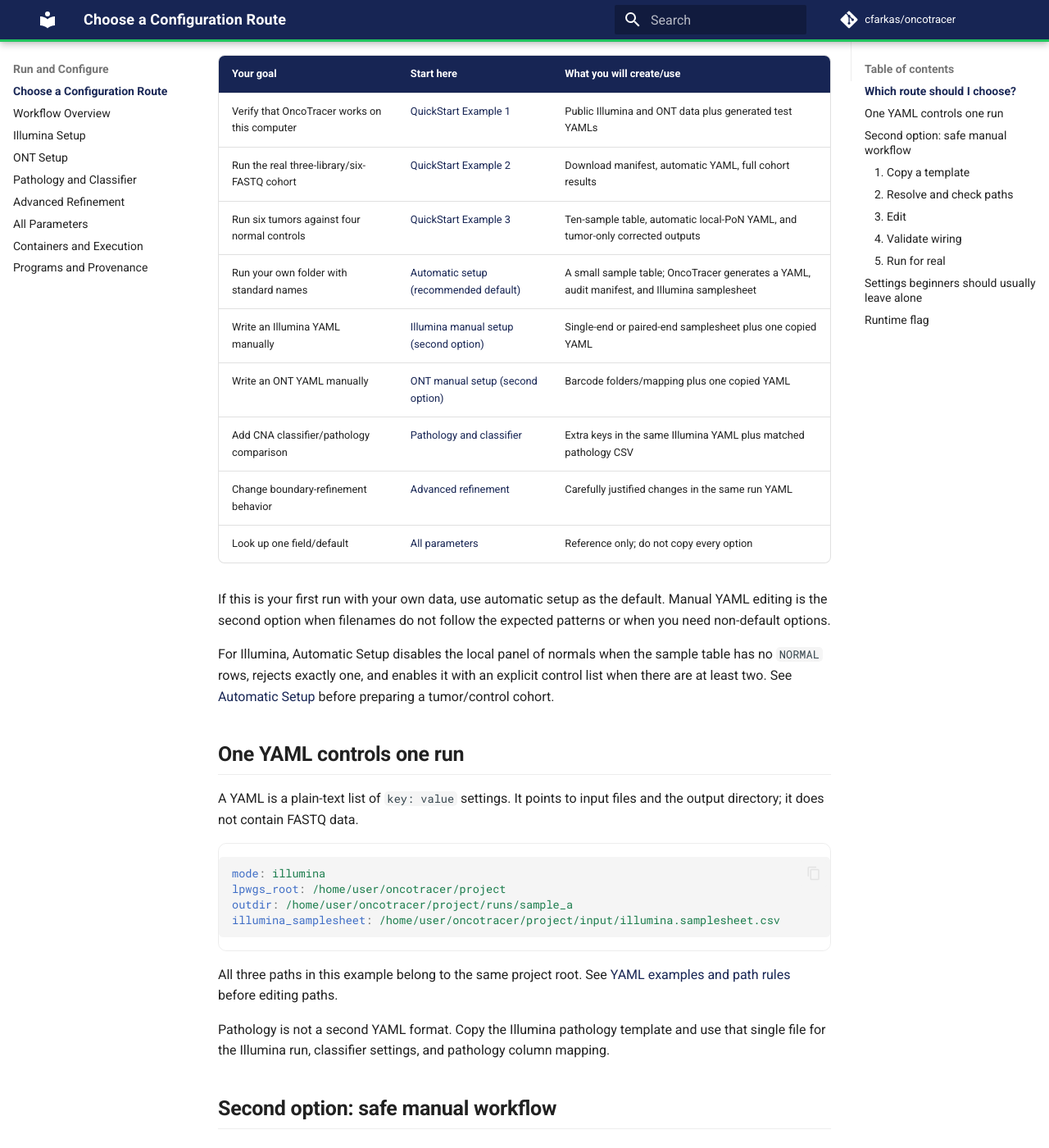
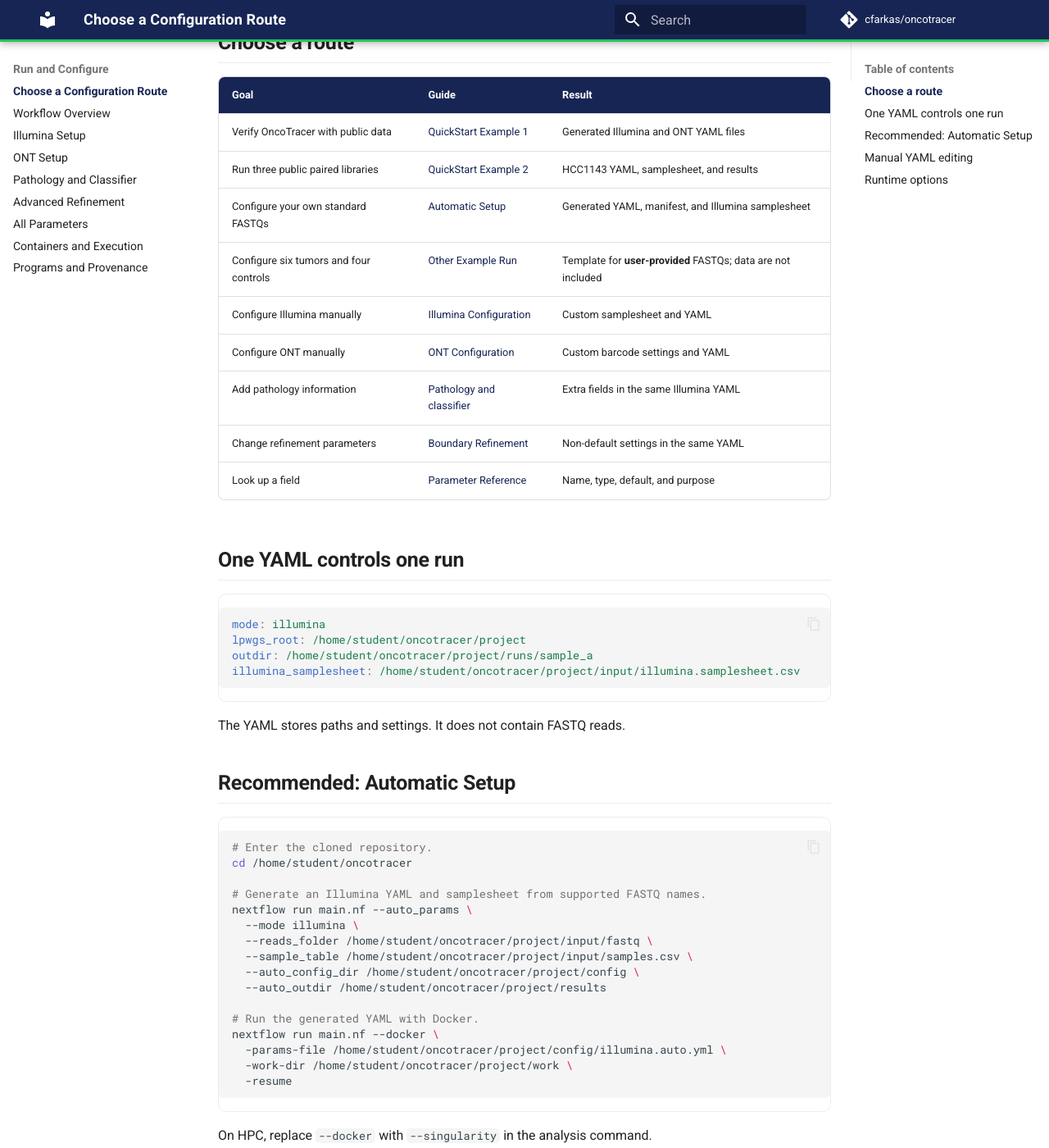
Before and after one commit to cfarkas/oncotracer, an MkDocs documentation site: the page built from docs/configuration.md, in a window 1280 px wide and 1400 px high, scrolled down 288 px. Shown: the whole window at 82% size. Built offline with MkDocs 1.6.1 and Material for MkDocs 9.7.7, drawn with Linux system fonts in a browser that asks for light colours; comment, search, counter and statistics services are not loaded; some of the changed text lies outside the part shown.

Commit message:
Docs: update configuration routes and examples

````diff
--- a/docs/configuration.md
+++ b/docs/configuration.md
@@ -1,103 +1,85 @@
 # Choose how to configure a run
 
-You normally need **one run YAML**, not every configuration page. Use this page as a route selector.
+Most users need one generated YAML. Use Automatic Setup first; edit a YAML manually only when the standard FASTQ naming rules do not fit the study.
 
-## Which route should I choose?
+## Choose a route
 
-| Your goal | Start here | What you will create/use |
+| Goal | Guide | Result |
 | --- | --- | --- |
-| Verify that OncoTracer works on this computer | [QuickStart Example 1](quick_start.md) | Public Illumina and ONT data plus generated test YAMLs |
-| Run the real three-library/six-FASTQ cohort | [QuickStart Example 2](public_cohort.md) | Download manifest, automatic YAML, full cohort results |
-| Run six tumors against four normal controls | [QuickStart Example 3](six_tumor_four_control.md) | Ten-sample table, automatic local-PoN YAML, and tumor-only corrected outputs |
-| Run your own folder with standard names | [Automatic setup (recommended default)](auto_params.md) | A small sample table; OncoTracer generates a YAML, audit manifest, and Illumina samplesheet |
-| Write an Illumina YAML manually | [Illumina manual setup (second option)](configuration/illumina.md#second-option-manual-setup) | Single-end or paired-end samplesheet plus one copied YAML |
-| Write an ONT YAML manually | [ONT manual setup (second option)](configuration/ont.md) | Barcode folders/mapping plus one copied YAML |
-| Add CNA classifier/pathology comparison | [Pathology and classifier](configuration/pathology.md) | Extra keys in the same Illumina YAML plus matched pathology CSV |
-| Change boundary-refinement behavior | [Advanced refinement](configuration/refinement.md) | Carefully justified changes in the same run YAML |
-| Look up one field/default | [All parameters](configuration/parameter_reference.md) | Reference only; do not copy every option |
-
-If this is your first run with your own data, use automatic setup as the default. Manual YAML editing is the second option when filenames do not follow the expected patterns or when you need non-default options.
-
-For Illumina, Automatic Setup disables the local panel of normals when the
-sample table has no `NORMAL` rows, rejects exactly one, and enables it with an
-explicit control list when there are at least two. See [Automatic Setup](auto_params.md)
-before preparing a tumor/control cohort.
+| Verify OncoTracer with public data | [QuickStart Example 1](quick_start.md) | Generated Illumina and ONT YAML files |
+| Run three public paired libraries | [QuickStart Example 2](public_cohort.md) | HCC1143 YAML, samplesheet, and results |
+| Configure your own standard FASTQs | [Automatic Setup](auto_params.md) | Generated YAML, manifest, and Illumina samplesheet |
+| Configure six tumors and four controls | [Other Example Run](six_tumor_four_control.md) | Template for **user-provided** FASTQs; data are not included |
+| Configure Illumina manually | [Illumina Configuration](configuration/illumina.md) | Custom samplesheet and YAML |
+| Configure ONT manually | [ONT Configuration](configuration/ont.md) | Custom barcode settings and YAML |
+| Add pathology information | [Pathology and classifier](configuration/pathology.md) | Extra fields in the same Illumina YAML |
+| Change refinement parameters | [Boundary Refinement](configuration/refinement.md) | Non-default settings in the same YAML |
+| Look up a field | [Parameter Reference](configuration/parameter_reference.md) | Name, type, default, and purpose |
 
 ## One YAML controls one run
 
-A YAML is a plain-text list of `key: value` settings. It points to input files and the output directory; it does not contain FASTQ data.
-
 ```yaml
 mode: illumina
-lpwgs_root: /home/user/oncotracer/project
-outdir: /home/user/oncotracer/project/runs/sample_a
-illumina_samplesheet: /home/user/oncotracer/project/input/illumina.samplesheet.csv
+lpwgs_root: /home/student/oncotracer/project
+outdir: /home/student/oncotracer/project/runs/sample_a
+illumina_samplesheet: /home/student/oncotracer/project/input/illumina.samplesheet.csv
 ```
 
-All three paths in this example belong to the same project root. See [YAML examples and path rules](configuration/yaml_basics.md) before editing paths.
+The YAML stores paths and settings. It does not contain FASTQ reads.
 
-Pathology is not a second YAML format. Copy the Illumina pathology template and use that single file for the Illumina run, classifier settings, and pathology column mapping.
-
-## Second option: safe manual workflow
-
-### 1. Copy a template
+## Recommended: Automatic Setup
 
 ```bash
-cd oncotracer                                                   # run main.nf from the repository
-cp params/illumina.minimal.yml params/my_illumina.yml           # Illumina
-# or: cp params/ont.minimal.yml params/my_ont.yml                # ONT
+# Enter the cloned repository.
+cd /home/student/oncotracer
+
+# Generate an Illumina YAML and samplesheet from supported FASTQ names.
+nextflow run main.nf --auto_params \
+  --mode illumina \
+  --reads_folder /home/student/oncotracer/project/input/fastq \
+  --sample_table /home/student/oncotracer/project/input/samples.csv \
+  --auto_config_dir /home/student/oncotracer/project/config \
+  --auto_outdir /home/student/oncotracer/project/results
+
+# Run the generated YAML with Docker.
+nextflow run main.nf --docker \
+  -params-file /home/student/oncotracer/project/config/illumina.auto.yml \
+  -work-dir /home/student/oncotracer/project/work \
+  -resume
 ```
 
-Never edit the versioned template directly; a later `git pull` should not overwrite your run settings.
+On HPC, replace `--docker` with `--singularity` in the analysis command.
 
-### 2. Resolve and check paths
+## Manual YAML editing
 
 ```bash
-realpath .
-realpath project
-realpath project/input
+# Enter the repository.
+cd /home/student/oncotracer
+
+# Copy the Illumina template without changing the versioned original.
+cp params/illumina.minimal.yml params/my_illumina.yml
+
+# Edit the copied file.
+nano params/my_illumina.yml
+
+# Check the workflow wiring without running the scientific tools.
+nextflow run main.nf -stub-run --docker \
+  -params-file params/my_illumina.yml
+
+# Run or resume the real analysis.
+nextflow run main.nf --docker \
+  -params-file params/my_illumina.yml \
+  -resume
 ```
 
-Use those absolute paths in the YAML. Keep inputs and outputs under `lpwgs_root` so the container can access them.
+Use `params/ont.minimal.yml` for a manual ONT configuration.
 
-### 3. Edit
+## Runtime options
 
-```bash
-nano params/my_illumina.yml
-```
+| Option | Use |
+| --- | --- |
+| `--docker` | Linux workstation or server; uses [`carlosfarkas/oncotracer:latest`](https://hub.docker.com/r/carlosfarkas/oncotracer) |
+| `--singularity` | HPC configured with Singularity or Apptainer |
+| `--conda` | Fallback when containers are unavailable |
 
-Move with arrow keys, edit the value after each colon, save with `Ctrl+O`, press Enter, then exit with `Ctrl+X`. Do not use tabs. Do not remove a key unless its page says it is optional.
-
-### 4. Validate wiring
-
-```bash
-nextflow run main.nf -stub-run --docker -params-file params/my_illumina.yml
-```
-
-A successful stub creates placeholders and proves that parameters/channels connect. It does **not** analyze reads or validate scientific output.
-
-### 5. Run for real
-
-```bash
-nextflow run main.nf --docker -params-file params/my_illumina.yml -resume
-```
-
-Use the same YAML and command when resuming. Read [Output files](outputs.md) after completion and [Troubleshooting](troubleshooting.md) if a task fails.
-
-## Settings beginners should usually leave alone
-
-Keep caller, analysis type, binsize, and refinement defaults from the relevant template for the first successful run. Do not add internal SAMURAI output paths: OncoTracer derives stage 01 from `outdir` automatically.
-
-Do not edit `nextflow.config` for a normal analysis. A run-specific YAML is easier to archive, compare, and reproduce.
-
-## Runtime flag
-
-Use exactly one:
-
-```text
---docker       workstation/server with Docker
---singularity  supported HPC container runtime
---conda        fallback without containers
-```
-
-See [Containers and execution environments](containers.md) for mounts, permissions, caches, and reproducible image identity.
+Use one runtime option per analysis command.
````
